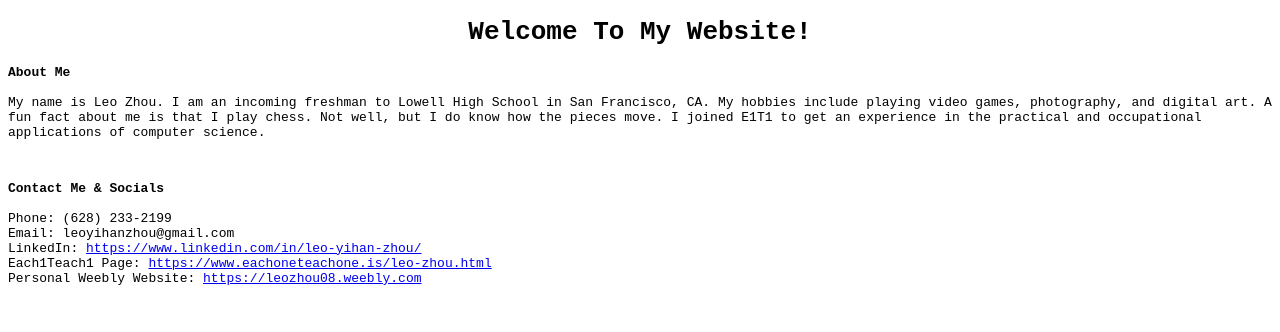
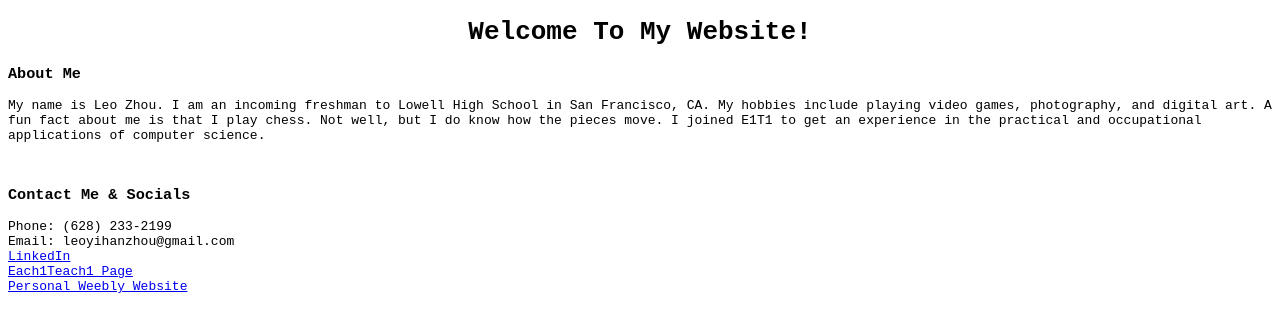
Before and after one commit to LeoZhou1234/e1t1website, a plain HTML site: page index.html in a window 1280 px wide. Drawn offline with Linux system fonts and the light colour scheme.

Commit message:
header+link changes

```diff
--- a/index.html
+++ b/index.html
@@ -7,21 +7,22 @@
 
 <body>
   <h1 class="title">Welcome To My Website!</h1>
-  <p class="about"><strong>About Me</strong>
-    <br><br>
-    My name is Leo Zhou. I am an incoming freshman to Lowell High School in San Francisco, CA. My hobbies include playing video games, photography, and digital art. A fun fact about me is that I play chess. Not well, but I do know how the pieces move. I joined E1T1 to get an experience in the practical and occupational applications of computer science. </p>
+  <h3>About Me</h3>
+  <p class="about">
+    My name is Leo Zhou. I am an incoming freshman to Lowell High School in San Francisco, CA. My hobbies include playing video games, photography, and digital art. A fun fact about me is that I play chess. Not well, but I do know how the pieces move. I joined E1T1 to get an experience in the practical and occupational applications of computer science.
+  </p>
   <br>
-  <p class="contact"><strong>Contact Me & Socials</strong>
-    <br><br>
+  <h3>Contact Me & Socials</h3>
+  <p class="contact">
     Phone: (628) 233-2199
     <br>
     Email: leoyihanzhou@gmail.com
     <br>
-    LinkedIn: <a href="url">https://www.linkedin.com/in/leo-yihan-zhou/</a>
+    <a href="https://www.linkedin.com/in/leo-yihan-zhou/">LinkedIn</a>
     <br>
-    Each1Teach1 Page: <a href="url">https://www.eachoneteachone.is/leo-zhou.html</a>
+    <a href="https://www.eachoneteachone.is/leo-zhou.html">Each1Teach1 Page</a>
     <br>
-    Personal Weebly Website: <a href="url">https://leozhou08.weebly.com</a>
+    <a href="https://leozhou08.weebly.com">Personal Weebly Website</a>
   </p>
 
 </body>
```
